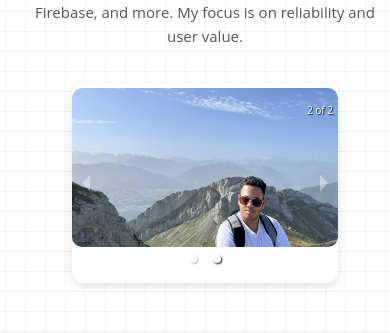
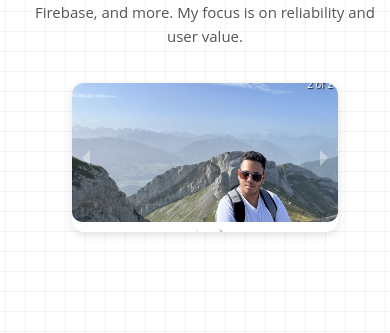
Before and after one commit to Rayan-Roshan21/Rayan_Roshan_website, a React (Vite) app in the folder Rayan_Roshan_Website/: page /about in a window 390 px wide. Shown: the part 419-752 px from the top of the page. Built offline with nearby package versions, Linux system fonts and the light colour scheme; no server answers.

Commit message:
Fixed the image coursel.

```diff
--- a/Rayan_Roshan_Website/src/Components/Image_carousel/Image_slideshow.css
+++ b/Rayan_Roshan_Website/src/Components/Image_carousel/Image_slideshow.css
@@ -1,7 +1,8 @@
 .box {
   width: 100%;
   max-width: 500px;
-  height: 280px;
+  height: auto;
+  aspect-ratio: 16 / 9;
   position: relative;
   overflow: hidden;
   background: #fff;
@@ -13,10 +14,18 @@
   margin: 0 auto;
 }
 
+.slide {
+  width: 100%;
+  height: 100%;
+  display: flex;
+  align-items: center;
+  justify-content: center;
+}
+
 .slide img {
   width: 100%;
   height: 100%;
-  object-fit: cover; /* Ensures images fill the box */
+  object-fit: cover;
   border-radius: 12px;
   display: block;
 }
@@ -52,7 +61,6 @@
 @media (min-width: 1440px) {
   .box {
     max-width: 550px;
-    height: 320px;
   }
 
   .nav_btn {
@@ -65,7 +73,6 @@
 @media (min-width: 1200px) and (max-width: 1439px) {
   .box {
     max-width: 500px;
-    height: 280px;
   }
 }
 
@@ -73,7 +80,6 @@
 @media (min-width: 1024px) and (max-width: 1199px) {
   .box {
     max-width: 450px;
-    height: 250px;
   }
 
   .nav_btn {
@@ -86,7 +92,6 @@
 @media (min-width: 768px) and (max-width: 1023px) {
   .box {
     max-width: 400px;
-    height: 220px;
   }
 
   .nav_btn {
@@ -100,7 +105,6 @@
   .box {
     width: 92%;
     max-width: 500px;
-    height: 240px;
     position: relative;
     top: auto;
     left: auto;
@@ -131,7 +135,6 @@
   .box {
     width: 95%;
     max-width: 420px;
-    height: 220px;
     position: relative;
     top: auto;
     left: auto;
@@ -163,7 +166,6 @@
   .box {
     width: 95%;
     max-width: 340px;
-    height: 200px;
     position: relative;
     top: auto;
     left: auto;
@@ -196,7 +198,6 @@
   .box {
     width: 60%;
     max-width: 450px;
-    height: 150px;
     position: relative;
     margin: 15px auto;
   }
```
